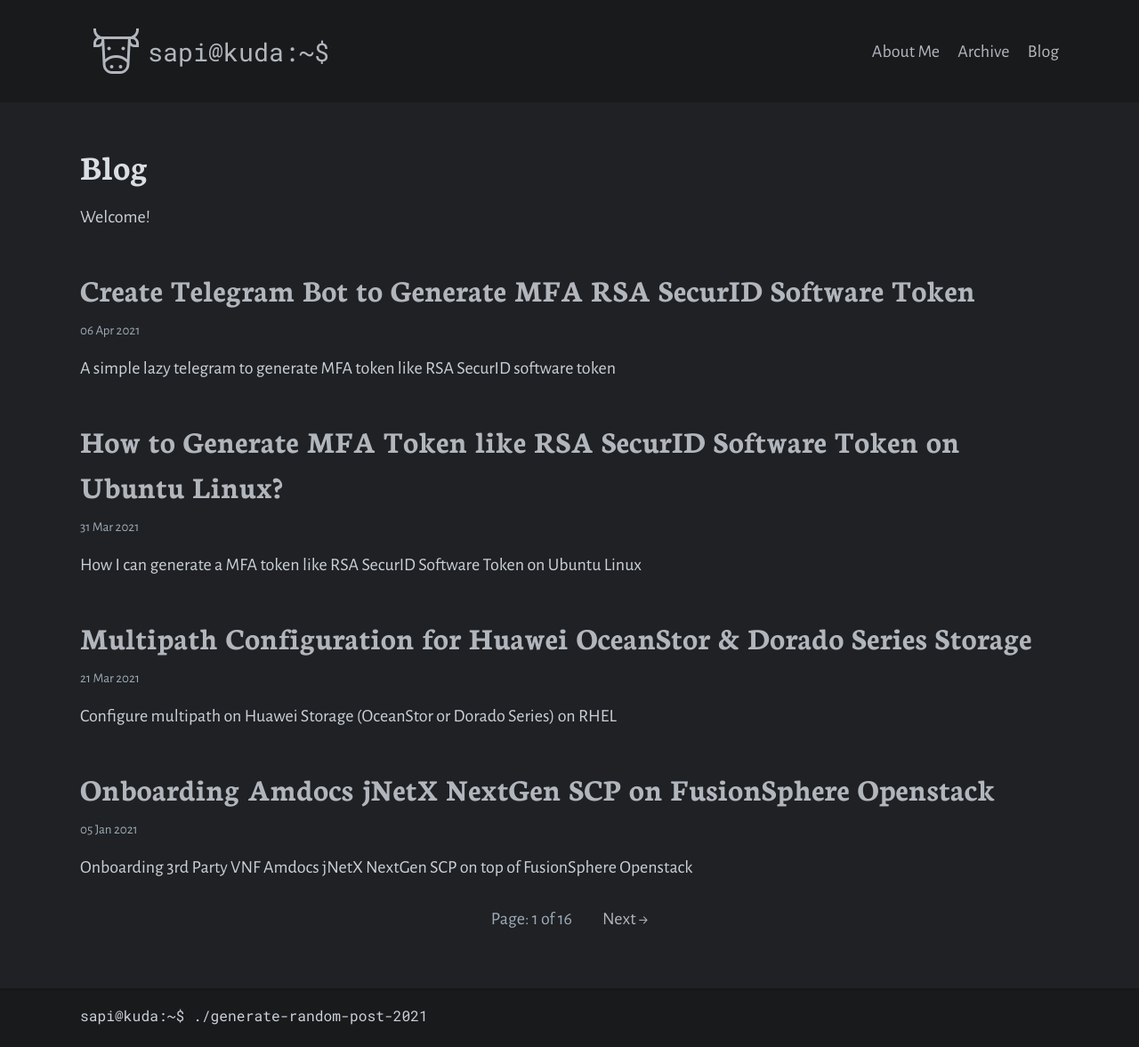
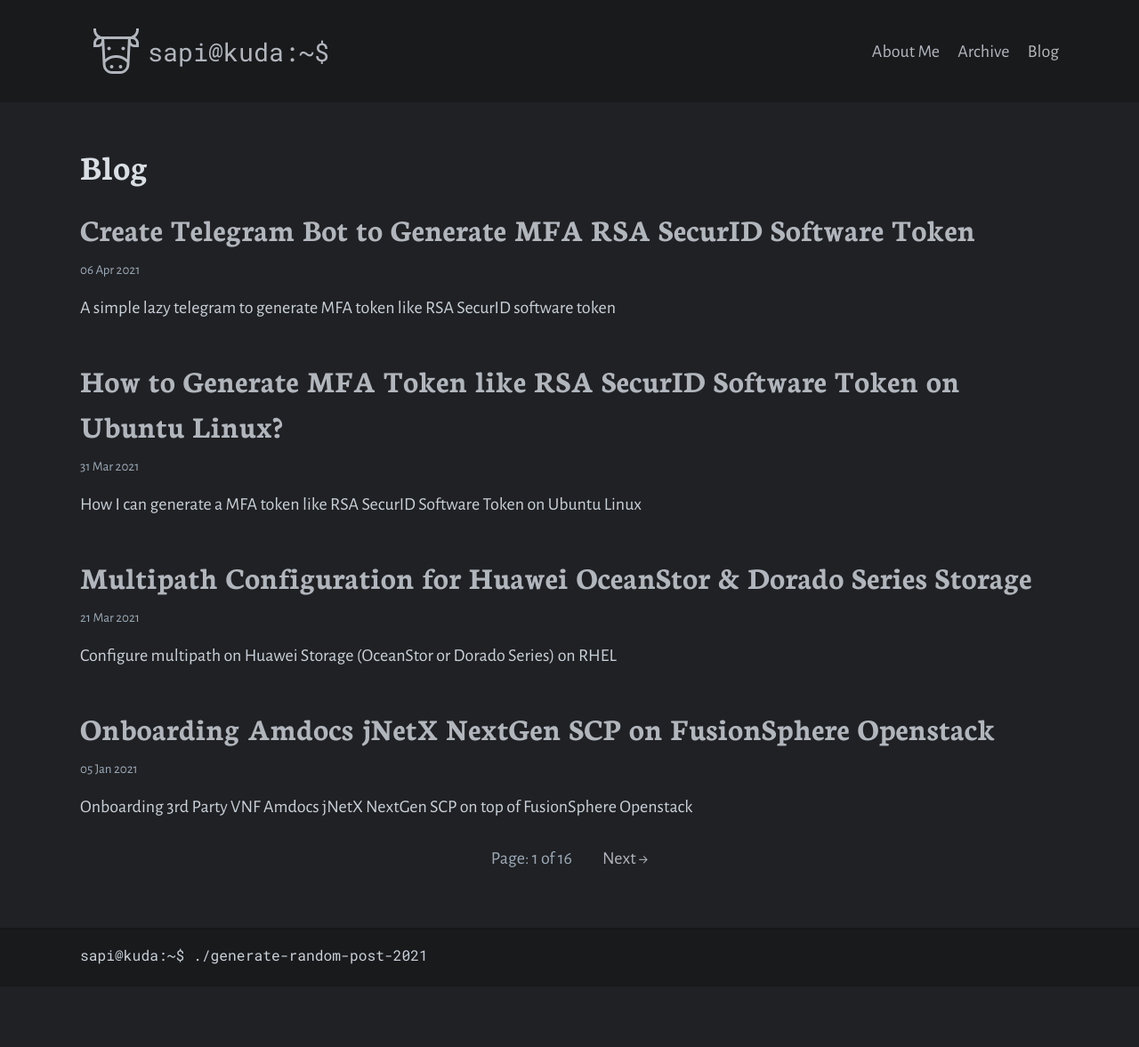
Before and after one commit to wwahyudi/wwahyudi.github.io, a Jekyll site: the page built from index.html, in a window 1280 px wide. Shown: the whole page at 89% size. Built offline with Jekyll 4.4.1, drawn with Linux system fonts in a browser that asks for light colours; the list of posts is cut into pages by our own code; after the commit the page ends 1109 px from its top, so only the background shows below that.

Commit message:
Delete blog description

```diff
--- a/_config.yml
+++ b/_config.yml
@@ -42,7 +42,6 @@ collections:
   posts:
     title: Blog # Needed for Siteleaf
     output: true
-    description: "Welcome!" # The post list page content
 
 # 6. Jekyll collections settings
 defaults:
--- a/_layouts/home.html
+++ b/_layouts/home.html
@@ -13,8 +13,6 @@ layout: default
 			{% assign collectiondata = site.collections | where: "label", page.collectionpage | first %}
 			<h1>{{ collectiondata.title }}</h1>
 
-			{{ collectiondata.description | markdownify }}
-
     </article>
 
     {% include post-list.html %}
```
